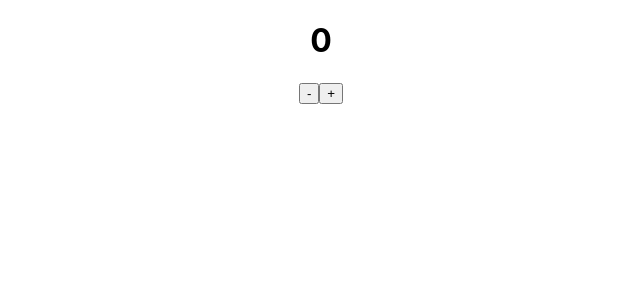
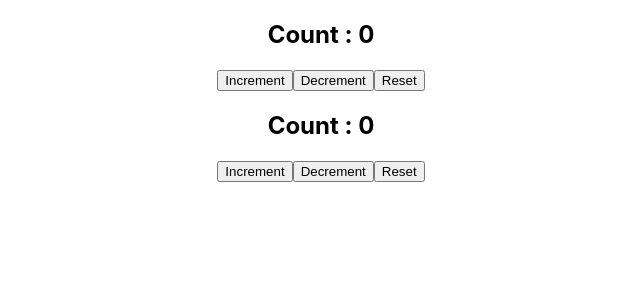
Before and after one commit to yash-purkar/custom-hooks, a React (Create React App) app: page / in a window 1280 px wide. Shown: the top 300 px of the page, without its empty margins (319-959 px from the left). Built offline with nearby package versions, Linux system fonts and the light colour scheme.

Commit message:
example-02 (without custom hook)

```diff
--- a/src/App.js
+++ b/src/App.js
@@ -1,11 +1,13 @@
 import logo from './logo.svg';
 import './App.css';
 import { Example1 } from './Example-01/Example1';
+import { Example2 } from './Example-02/Example2';
 
 function App() {
   return (
     <div className="App">
-      <Example1 />
+      {/* <Example1 /> */}
+      <Example2/>
     </div>
   );
 }
--- /dev/null
+++ b/src/Example-02/CounterOne.js
@@ -0,0 +1,17 @@
+import React, { useState } from 'react'
+
+export const CounterOne = () => {
+  const [count, setCount] = useState(0);
+
+  const increment = () => setCount(prev => prev + 1);
+  const decrement = () => setCount(prev => prev - 1);
+  const reset = () => setCount(0);
+  return (
+    <div>
+      <h2>Count : {count}</h2>
+      <button onClick={increment}>Increment</button>
+      <button onClick={decrement}>Decrement</button>
+      <button onClick={reset}>Reset</button>
+    </div>
+  )
+}
--- /dev/null
+++ b/src/Example-02/CounterTwo.js
@@ -0,0 +1,17 @@
+import React, { useState } from 'react'
+
+export const CounterTwo = () => {
+  const [count, setCount] = useState(0);
+
+  const increment = () => setCount(prev => prev + 1);
+  const decrement = () => setCount(prev => prev - 1);
+  const reset = () => setCount(0);
+  return (
+    <div>
+      <h2>Count : {count}</h2>
+      <button onClick={increment}>Increment</button>
+      <button onClick={decrement}>Decrement</button>
+      <button onClick={reset}>Reset</button>
+    </div>
+  )
+}
--- /dev/null
+++ b/src/Example-02/Example2.js
@@ -0,0 +1,11 @@
+import { CounterOne } from "./CounterOne"
+import { CounterTwo } from "./CounterTwo"
+
+export const Example2 = () => {
+  return (
+    <div>
+      <CounterOne/>
+      <CounterTwo/>
+    </div>
+  )
+}
```
